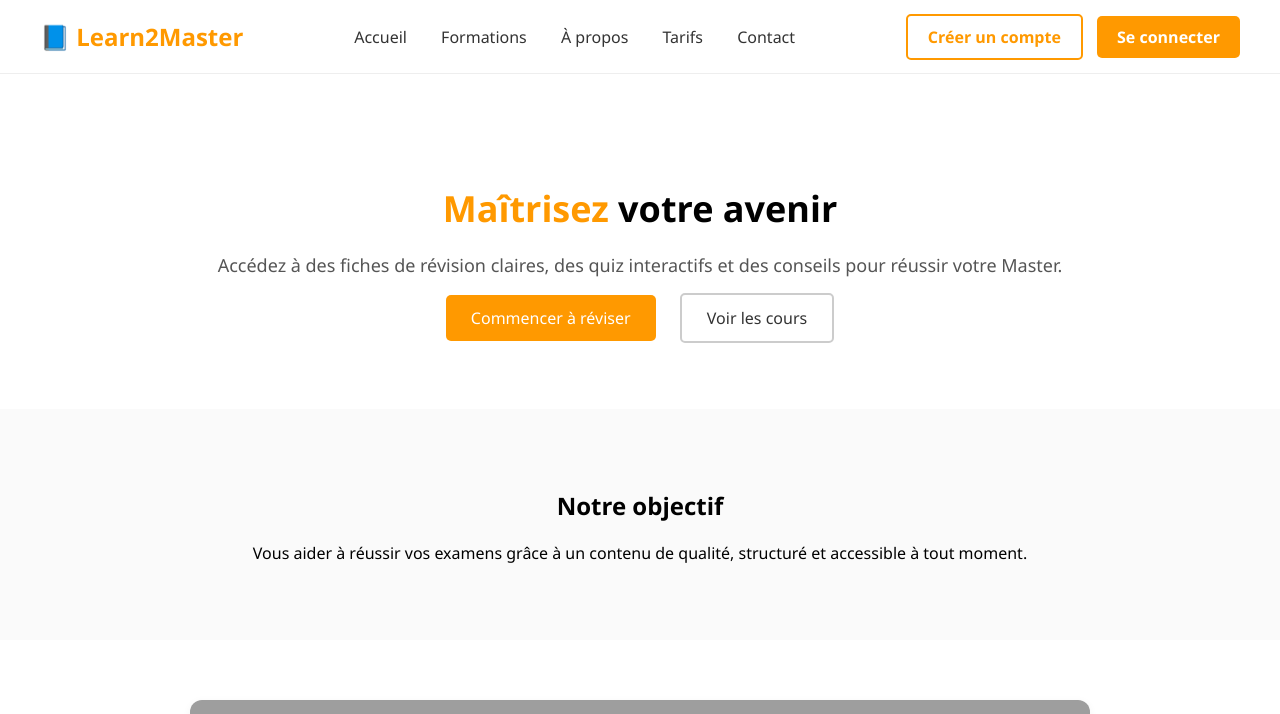
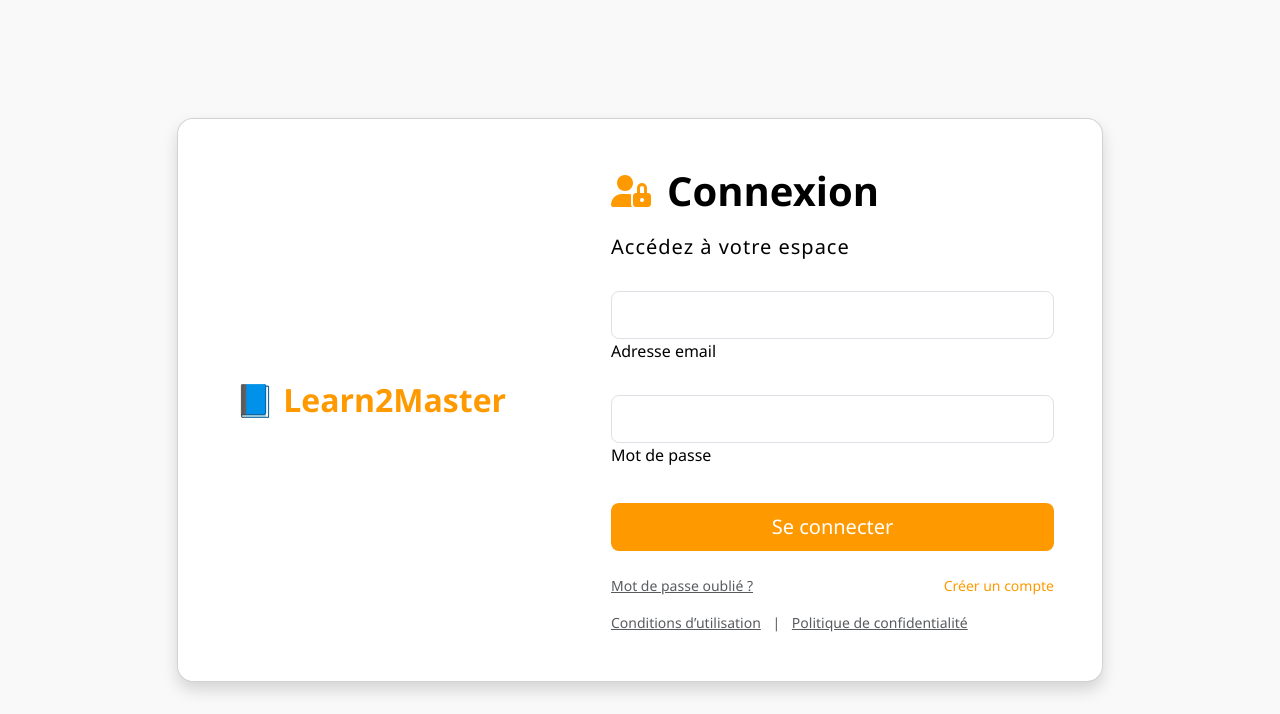
Before and after one commit to Jul1111/E-LearningProjectM1SIC, a PHP site: page /SignUp in a window 1280 px wide. Shown: the top 714 px of the page. After the commit the page ends 693 px from the top, so only its background shows below. Run offline with PHP 8.4, Linux system fonts and the light colour scheme; grey boxes are pictures that could not be loaded.

Commit message:
Ajout de la views Login

```diff
--- /dev/null
+++ b/app/controllers/SignUpController.php
@@ -0,0 +1,29 @@
+<?php
+namespace App\controllers;
+
+class SignUpController {
+    # Variable(s)
+    private static $_instance = NULL;
+
+    # Method(s)
+    private function __construct() {}
+
+    public static function getInstance() {
+        if(is_null(self::$_instance)) {
+            self::$_instance = new SignUpController();
+        }
+
+        return self::$_instance;
+    }
+
+    public function render() {
+         // Chemin vers la vue
+         $viewPath = __DIR__ . '/../views/auth/SignUp.php';
+
+         if (file_exists($viewPath)) {
+             require_once $viewPath;
+         } else {
+             echo "Vue introuvable : " . $viewPath;
+         }
+    }
+}
--- /dev/null
+++ b/app/views/auth/SignUp.php
@@ -0,0 +1,118 @@
+<!DOCTYPE html>
+<html lang="fr">
+<head>
+  <meta charset="UTF-8">
+  <title>Connexion - Learn2Master</title>
+  <meta name="viewport" content="width=device-width, initial-scale=1.0">
+
+  <!-- Bootstrap & FontAwesome -->
+  <link href="https://cdn.jsdelivr.net/npm/bootstrap@5.3.0/dist/css/bootstrap.min.css" rel="stylesheet"/>
+  <link href="https://cdnjs.cloudflare.com/ajax/libs/font-awesome/6.0.0/css/all.min.css" rel="stylesheet"/>
+
+  <!-- Style personnalisé -->
+  <style>
+    body {
+      margin: 0;
+      font-family: 'Segoe UI', sans-serif;
+      background-color: #f9f9f9;
+    }
+
+    .btn-orange {
+      background-color: #ff9900;
+      color: white;
+    }
+
+    .btn-orange:hover {
+      background-color: #e08600;
+      color: white;
+    }
+
+    .link-orange {
+      color: #ff9900;
+      text-decoration: none;
+    }
+
+    .link-orange:hover {
+      color: #e08600;
+      text-decoration: underline;
+    }
+
+    .logo-learn2master {
+      font-size: 32px;
+      font-weight: bold;
+      color: #ff9900;
+    }
+  </style>
+</head>
+<body>
+
+<section class="vh-100" style="background-color: #f9f9f9;">
+  <div class="container py-5 h-100">
+    <div class="row d-flex justify-content-center align-items-center h-100">
+      <div class="col col-xl-10">
+        <div class="card shadow" style="border-radius: 1rem;">
+          <div class="row g-0">
+
+            <!-- Colonne gauche avec logo -->
+            <div class="col-md-6 col-lg-5 d-none d-md-flex justify-content-center align-items-center"
+                 style="border-radius: 1rem 0 0 1rem; background-color: #fff;">
+              <div class="logo-learn2master text-center">
+                📘 Learn2Master
+              </div>
+            </div>
+
+            <!-- Formulaire -->
+            <div class="col-md-6 col-lg-7 d-flex align-items-center">
+              <div class="card-body p-4 p-lg-5 text-black">
+
+                <form method="post" action="/elearningm1/Login">
+
+                  <div class="d-flex align-items-center mb-3 pb-1">
+                    <i class="fas fa-user-lock fa-2x me-3" style="color: #ff9900;"></i>
+                    <span class="h1 fw-bold mb-0">Connexion</span>
+                  </div>
+
+                  <h5 class="fw-normal mb-3 pb-3" style="letter-spacing: 1px;">Accédez à votre espace</h5>
+
+                  <div class="form-outline mb-4">
+                    <input type="email" id="email" name="email" class="form-control form-control-lg" required />
+                    <label class="form-label" for="email">Adresse email</label>
+                  </div>
+
+                  <div class="form-outline mb-4">
+                    <input type="password" id="password" name="password" class="form-control form-control-lg" required />
+                    <label class="form-label" for="password">Mot de passe</label>
+                  </div>
+
+                  <div class="pt-1 mb-4">
+                    <button class="btn btn-orange btn-lg btn-block w-100" type="submit">Se connecter</button>
+                  </div>
+
+                  <div class="mb-3 d-flex justify-content-between">
+                    <a class="small text-muted" href="#">Mot de passe oublié ?</a>
+                    <a class="small link-orange" href="/elearningm1/SignUp">Créer un compte</a>
+                  </div>
+
+                  <div class="text-muted small">
+                    <a href="#" class="text-muted me-2">Conditions d’utilisation</a> |
+                    <a href="#" class="text-muted ms-2">Politique de confidentialité</a>
+                  </div>
+
+                </form>
+
+              </div>
+            </div>
+            <!-- Fin formulaire -->
+
+          </div>
+        </div>
+      </div>
+    </div>
+  </div>
+</section>
+
+<!-- JS Bootstrap -->
+<script src="https://cdn.jsdelivr.net/npm/bootstrap@5.3.0/dist/js/bootstrap.bundle.min.js"></script>
+
+</body>
+</html>
--- a/app/views/home/home.php
+++ b/app/views/home/home.php
@@ -96,7 +96,7 @@
             <a href="#">Contact</a>
         </nav>
         <div class="cta-buttons">
-            <a href="#" class="btn-signup">Créer un compte</a>
+            <a href="/SignUp" class="btn-signup">Créer un compte</a>
             <a href="#" class="btn-login">Se connecter</a>
         </div>
     </header>
--- a/index.php
+++ b/index.php
@@ -26,6 +26,7 @@ $action = $path ?: 'default';
 
 // Match actions
 match($action) {
-    'login' => LoginController::getInstance()->render(),
+    'Login' => LoginController::getInstance()->render(),
+    'SignUp' => SignUpController::getInstance()->render(),
     default => HomeController::getInstance()->render(),
 };
```
Also changed, not shown: .htaccess, app/views/auth/Login.php (added).
